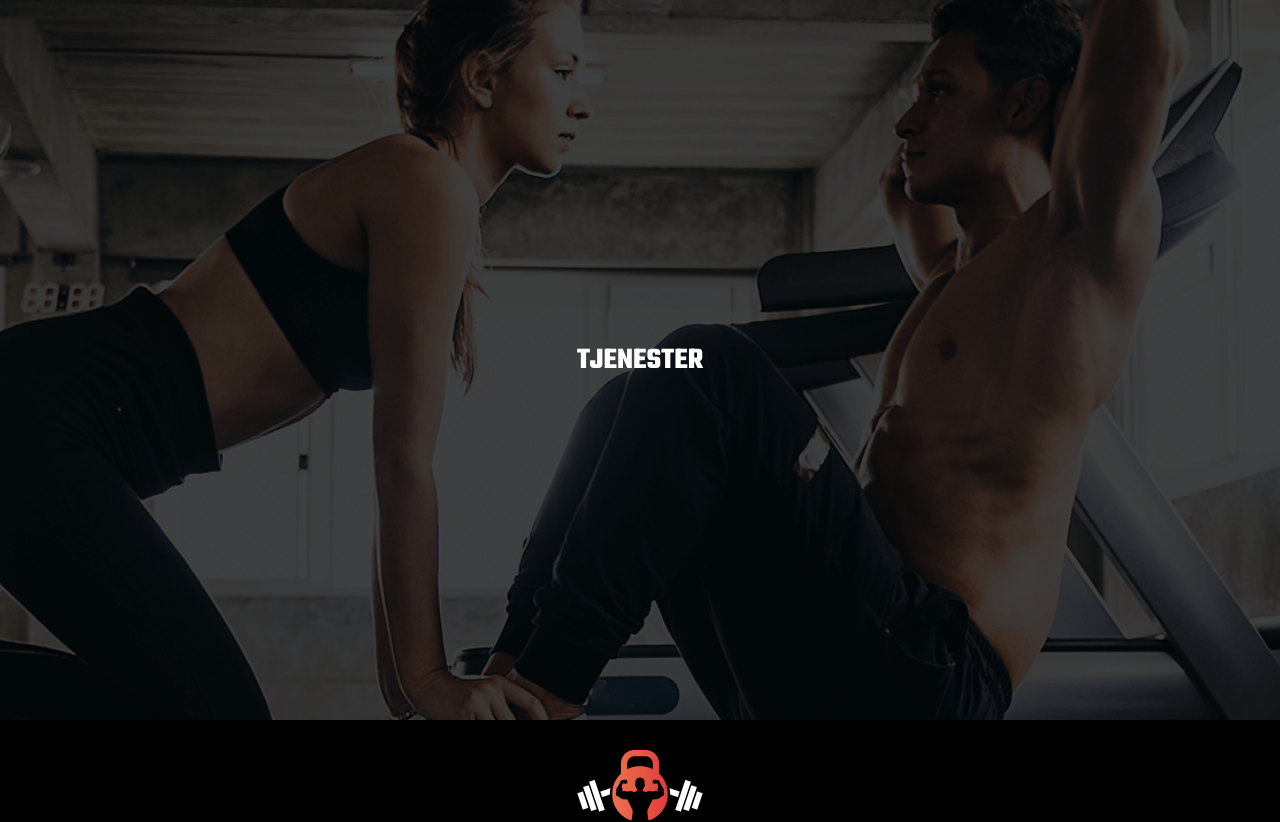
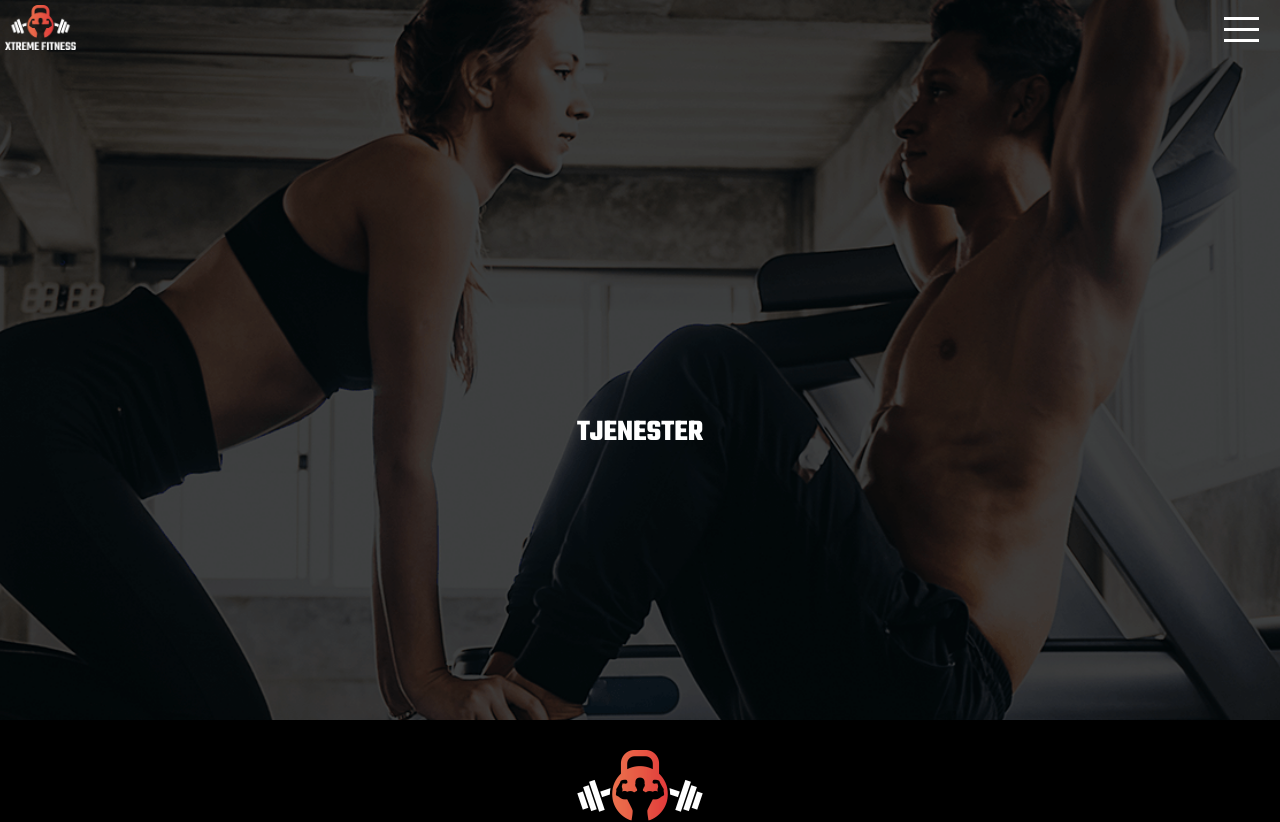
Before and after one commit to TGudik/xtreme-fitness, a React (Vite) app: page /tjenester in a window 1280 px wide. Shown: the top 822 px of the page. Built offline with nearby package versions, Linux system fonts and the light colour scheme.

Commit message:
nav færdig og rettelser på hero

```diff
--- a/package.json
+++ b/package.json
@@ -10,6 +10,7 @@
     "preview": "vite preview"
   },
   "dependencies": {
+    "hamburger-react": "^2.5.2",
     "react": "^19.2.8",
     "react-bootstrap-icons": "^1.11.6",
     "react-dom": "^19.2.8",
--- a/src/components/appLayout/AppLayout.jsx
+++ b/src/components/appLayout/AppLayout.jsx
@@ -1,11 +1,12 @@
 import { Outlet, ScrollRestoration } from "react-router-dom";
+import Navigation from "../navigation/Navigation";
 
 
 export default function AppLayout() {
 
     return (
         <div>
-
+            <Navigation />
             <main>
                 <Outlet />
                 <ScrollRestoration />
--- a/src/components/header/hero.module.css
+++ b/src/components/header/hero.module.css
@@ -27,9 +27,9 @@
   bottom: 0;
   left: 0;
   right: 0;
-  height: 100%;
+  padding: 10px 0;
+  height: 80%;
   width: 100%;
-  padding: 20px 0;
   color: white;
   display: flex;
   flex-direction: column;
@@ -62,20 +62,21 @@
 }
 
 .ctaBtn {
+    font-size: 12px;
     font-family: var(--body);
     color: var(--light);
     text-decoration: none;
     display: flex;
     align-items: center;
     gap: 10px;
-    margin-top: 15px;
+    margin-top: 10px;
     border: 1px solid var(--light);
-    padding: 8px 12px;
+    padding: 4px 8px;
     border-radius: 100px;
 
     div {
         background-color: var(--primary);
-        padding: 5px 12px;
+        padding: 2px 8px;
         border-radius: 100px;
     }
 }
--- /dev/null
+++ b/src/components/navigation/Navigation.jsx
@@ -0,0 +1,52 @@
+import { useState } from "react"
+import styles from "./navigation.module.css"
+import { Link } from "react-router-dom"
+import logo from "../../assets/icons/logo.png"
+import Hamburger from "hamburger-react"
+
+export default function Navigation() {
+    const [open, setOpen] = useState(false)
+
+
+    return (
+      <div className={styles.navWrapper}>
+        <Link to="/">
+          <img src={logo} alt="Extreme Fitness" />
+        </Link>
+        <div className={styles.menuWrapper}>
+          <div className={styles.burger}>
+            <Hamburger color="#fff" toggled={open} toggle={setOpen} size={35} />
+          </div>
+          <ul
+            onClick={() => setOpen(false)}
+            className={`${styles.menu} ${open ? styles.open : ""}`}
+          >
+            <li onClick={() => setOpen(false)}>
+              <Link className={styles.navLink} to="/tjenester">
+                Tjenester
+              </Link>
+            </li>
+            <li onClick={() => setOpen(false)}>
+              <Link className={styles.navLink} to="/medarbejdere">
+                Trænere
+              </Link>
+            </li>
+            <li onClick={() => setOpen(false)}>
+              <Link className={styles.navLink} to="/priser">
+                Priser
+              </Link>
+            </li>
+            <li onClick={() => setOpen(false)}>
+              <Link className={styles.navLink} to="/om">
+                Om Os
+              </Link>
+            </li>
+            <li onClick={() => setOpen(false)}>
+              <Link className={styles.navLink}>Log ind</Link>
+            </li>
+          </ul>
+        </div>
+      </div>
+    );
+
+}
--- /dev/null
+++ b/src/components/navigation/navigation.module.css
@@ -0,0 +1,49 @@
+.navWrapper {
+    position: absolute;
+    z-index: 5;
+    display: flex;
+    justify-content: space-between;
+    height: 55px;
+    width: 100%;
+    padding: 5px;
+
+    img {
+        height: 100%;
+        position: relative;
+        z-index: 999;
+    }
+}
+
+.burger {
+    position: relative;
+    z-index: 999;
+    margin-right: 10px;
+}
+
+.menu {
+    display: none;
+    position: absolute;
+    top: 0;
+    left: 0;
+    width: 100%;
+    background-color: var(--dark);
+    flex-direction: column;
+    align-items: end;
+    justify-content: end;
+    padding: 30px 22px;
+    padding-top: 60px;
+    gap: 25px;
+    z-index: 3;
+}
+
+.open {
+    display: flex;
+}
+
+.navLink {
+    color: white;
+    text-decoration: none;
+    font-family: var(--body);
+    font-weight: 500;
+    font-size: 24px;
+}
```
Also changed, not shown: src/pages/Home.jsx (line endings or trailing spaces), 1 other file (tests, documents, lock files or other folders).
